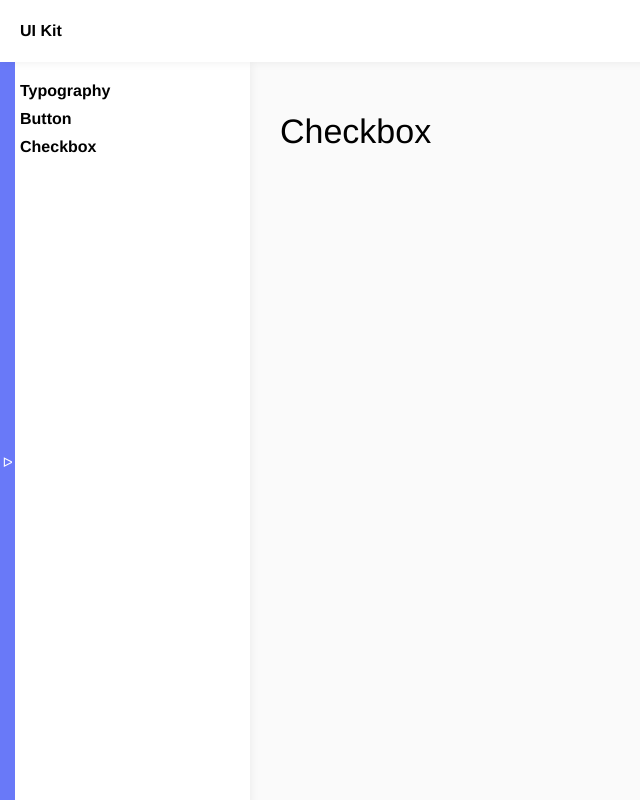
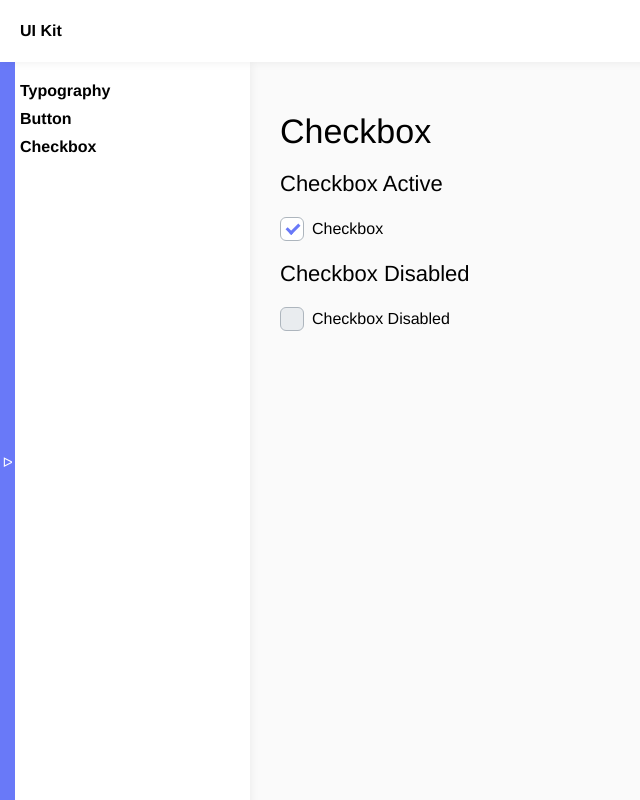
Before and after one commit to Julyme3/ui-components, a Vue app: page /checkbox in a window 1280 px wide. Shown: the whole page, without its empty margins (0-640 px from the left). Built offline with nearby package versions, Linux system fonts and the light colour scheme.

Commit message:
add single checkbox component

```diff
--- /dev/null
+++ b/src/components/checkbox/Checkbox.vue
@@ -0,0 +1,83 @@
+<template>
+  <label class="checkbox-label">
+    <input
+      class="checkbox"
+      type="checkbox"
+      :name="name"
+      :id="id"
+      :value="value"
+      :disabled="disabled"
+      v-model="localState"
+    />
+    <span class="checkbox-mark"></span>
+    {{ label }}
+  </label>
+</template>
+
+<script setup lang="ts">
+import { computed, defineProps } from 'vue'
+
+interface Props {
+  id: string
+  value: string
+  disabled?: boolean
+  name: string
+  modelValue: boolean
+  label?: string
+}
+
+const props = withDefaults(defineProps<Props>(), {
+  disabled: false,
+  label: ''
+})
+
+const emit = defineEmits(['update:modelValue'])
+
+const localState = computed({
+  get() {
+    return props.modelValue
+  },
+  set(value) {
+    emit('update:modelValue', value)
+  }
+})
+</script>
+
+<style scoped lang="less">
+.checkbox {
+  display: none;
+  &-label {
+    display: inline-flex;
+    gap: 8px;
+    align-items: center;
+    user-select: none;
+  }
+  &:checked + .checkbox-mark:after {
+    content: '';
+  }
+  &-mark {
+    position: relative;
+    height: 24px;
+    width: 24px;
+    border: 1px solid #adb5bd;
+    border-radius: 6px;
+    background-color: #fff;
+
+    &:after {
+      display: block;
+      position: absolute;
+      left: 8px;
+      top: 3px;
+      width: 5px;
+      height: 10px;
+      border: solid #6979f8;
+      border-width: 0 3px 3px 0;
+      transform: rotate(45deg);
+    }
+  }
+
+  &:disabled + .checkbox-mark {
+    background-color: #e9ecef;
+  }
+}
+</style>
--- a/src/views/CheckboxView.vue
+++ b/src/views/CheckboxView.vue
@@ -1,5 +1,35 @@
-<template><h1 class="heading-1">Checkbox</h1></template>
+<template>
+  <h1 class="heading-1">Checkbox</h1>
+  <h2 class="heading-2">Checkbox Active</h2>
+  <div class="line">
+    <checkbox
+      label="Checkbox"
+      id="checkboxActive"
+      name="checkboxActive"
+      value="I like it"
+      v-model="checkboxActive"
+    />
+  </div>
+  <h2 class="heading-2">Checkbox Disabled</h2>
+  <div class="line">
+    <checkbox
+      label="Checkbox Disabled"
+      id="checkboxDisabled"
+      name="checkboxDisabled"
+      value="I like it"
+      :disabled="checkboxDisabled"
+      v-model="checkboxActiveDisabled"
+    />
+  </div>
+</template>
 
-<script></script>
+<script setup lang="ts">
+import Checkbox from '@/components/checkbox/Checkbox.vue'
+import { ref } from 'vue'
+
+const checkboxActive = ref(true)
+const checkboxActiveDisabled = ref(false)
+const checkboxDisabled = ref(true)
+</script>
 
 <style scoped></style>
```
